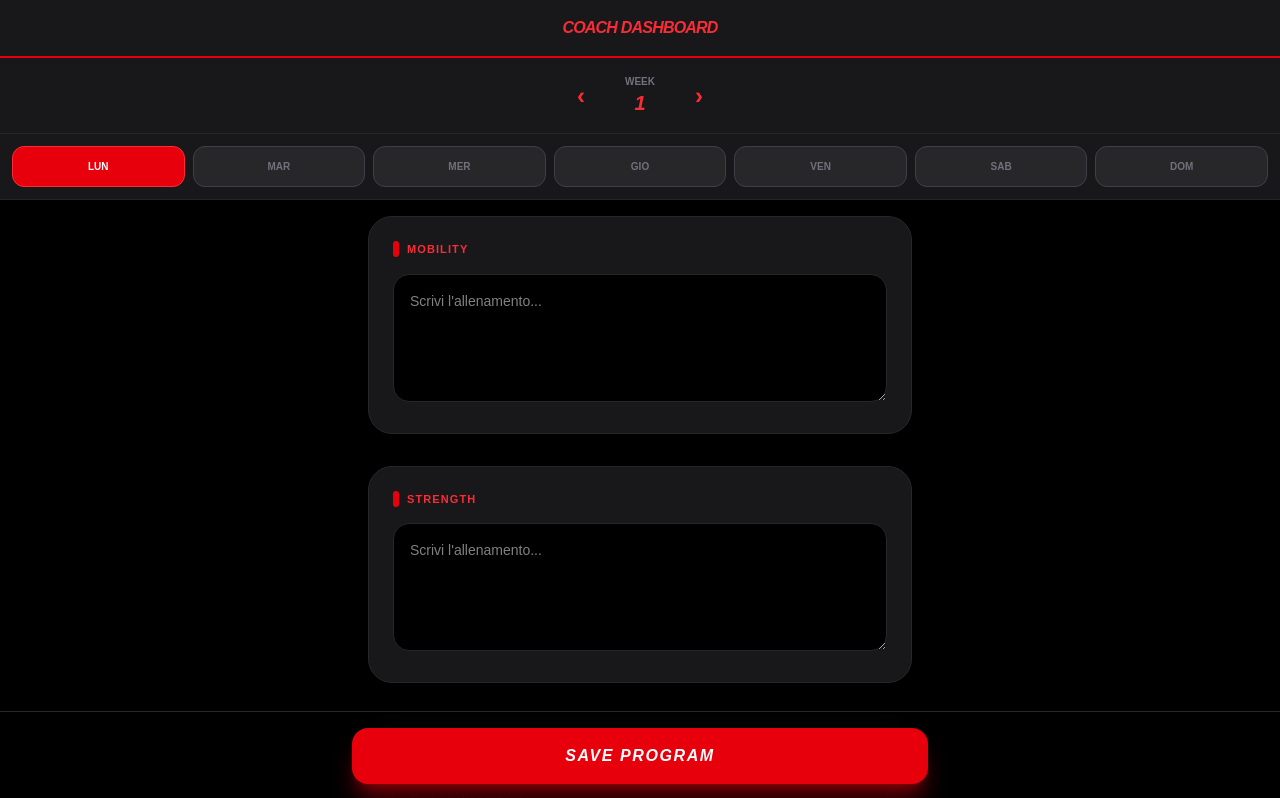
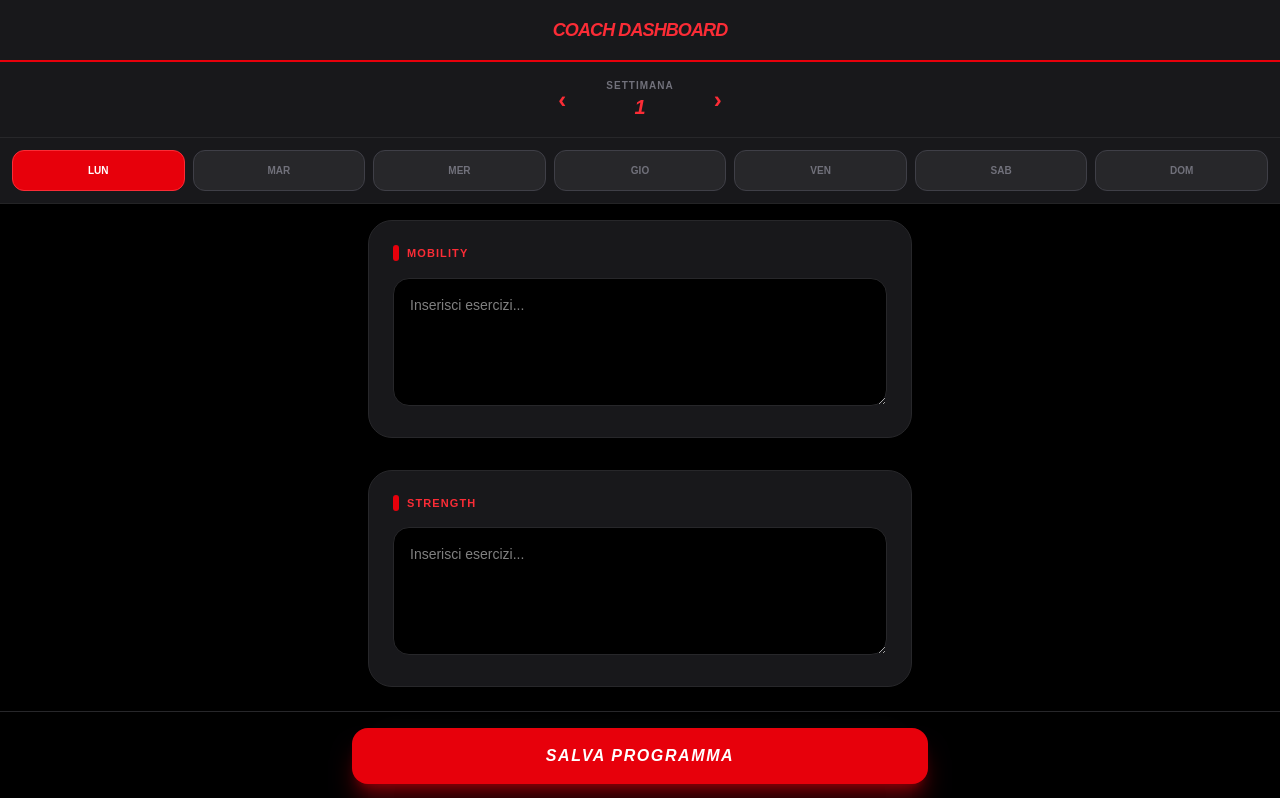
Before and after one commit to Alice1296/redtail-app, a Next.js app: page /trainer/1 in a window 1280 px wide. Shown: the top 798 px of the page. Built offline with nearby package versions, Linux system fonts and the light colour scheme; no server answers; the database is empty.

Commit message:
fix definitivo video e id

```diff
--- a/app/client/page.tsx
+++ b/app/client/page.tsx
@@ -29,14 +29,12 @@ export default function ClientPage() {
 
   async function loadData(userId: string) {
     setLoading(true)
-    setLogs({}) // Pulisce i vecchi feedback prima di caricare
+    setLogs({}) // Pulisce lo stato per evitare di vedere video del giorno precedente
 
-    // Carica programma del coach
     const { data: wData } = await supabase.from('workouts').select('*')
       .eq('client_id', userId).eq('week_number', Number(week)).eq('day', activeDay).maybeSingle()
     setWorkout(wData)
 
-    // Carica feedback propri
     const { data: lData } = await supabase.from('client_logs').select('*')
       .eq('client_id', userId).eq('week_number', Number(week)).eq('day', activeDay)
 
@@ -49,7 +47,7 @@ export default function ClientPage() {
   async function saveFeedback(section: string, notes: string, videoUrl?: string) {
     if (!user) return
     const { error } = await supabase.from('client_logs').upsert({
-      client_id: user.id,
+      client_id: user.id, // Legame indissolubile con l'utente loggato
       week_number: Number(week),
       day: activeDay,
       section: section,
@@ -58,27 +56,31 @@ export default function ClientPage() {
     }, { onConflict: 'client_id,week_number,day,section' })
 
     if (!error) loadData(user.id)
+    else console.error("Errore salvataggio:", error.message)
   }
 
   async function handleVideoUpload(section: string, file: File) {
     try {
       setUploadingSection(section)
+      // Creiamo una cartella per l'utente nello storage: ID_UTENTE/timestamp-sezione.ext
       const fileName = `${user.id}/${Date.now()}-${section}.${file.name.split('.').pop()}`
+
       const { error: upErr } = await supabase.storage.from('videos').upload(fileName, file)
       if (upErr) throw upErr
+
       const { data: { publicUrl } } = supabase.storage.from('videos').getPublicUrl(fileName)
       await saveFeedback(section, logs[section]?.notes || '', publicUrl)
-    } catch (err: any) { alert(err.message) }
+    } catch (err: any) { alert("Upload fallito: " + err.message) }
     finally { setUploadingSection(null) }
   }
 
   return (
-    <div className="min-h-screen bg-black text-white pb-32 font-sans">
-      <div className="bg-zinc-900 border-b-2 border-red-600 p-4 sticky top-0 z-50 text-center font-black italic uppercase tracking-tighter">My Training</div>
+    <div className="min-h-screen bg-black text-white pb-32 font-sans text-[13px]">
+      <div className="bg-zinc-900 border-b-2 border-red-600 p-4 sticky top-0 z-50 text-center font-black italic uppercase tracking-tighter text-lg">REDTAIL CLIENT</div>
 
       <div className="flex justify-center items-center gap-10 p-4 bg-zinc-900 border-b border-zinc-800">
         <button onClick={() => setWeek(w => Math.max(1, w - 1))} className="text-red-500 text-2xl font-bold">‹</button>
-        <div className="text-center"><span className="block text-[10px] text-zinc-500 uppercase font-black tracking-widest">Week</span><span className="text-xl font-black text-red-500 italic">{week}</span></div>
+        <div className="text-center"><span className="block text-[10px] text-zinc-500 uppercase font-black">Settimana</span><span className="text-xl font-black text-red-500 italic">{week}</span></div>
         <button onClick={() => setWeek(w => w + 1)} className="text-red-500 text-2xl font-bold">›</button>
       </div>
 
@@ -89,27 +91,27 @@ export default function ClientPage() {
       </div>
 
       <div className="p-4 space-y-8 max-w-xl mx-auto">
-        {loading ? <p className="text-center animate-pulse text-zinc-500 font-black italic uppercase mt-10">Syncing...</p> :
+        {loading ? <p className="text-center animate-pulse text-zinc-500 font-black italic uppercase mt-10">Sincronizzazione...</p> :
          workout ? ['mobility', 'strength', 'wod'].map((s) => workout[s] && (
           <div key={s} className="bg-zinc-900 rounded-3xl border border-zinc-800 p-6 space-y-4 shadow-2xl">
             <label className="text-red-500 font-black uppercase text-[11px] tracking-widest flex items-center gap-2"><div className="w-1.5 h-4 bg-red-600 rounded-full" />{s}</label>
-            <div className="bg-black/50 border border-zinc-800 p-4 rounded-2xl text-sm whitespace-pre-wrap leading-relaxed font-medium">{workout[s]}</div>
+            <div className="bg-black/50 border border-zinc-800 p-4 rounded-2xl whitespace-pre-wrap leading-relaxed text-zinc-200">{workout[s]}</div>
 
             <div className="pt-4 border-t border-zinc-800/50 space-y-4">
                <textarea
                   value={logs[s]?.notes || ''}
                   onChange={(e) => setLogs({...logs, [s]: {...logs[s], notes: e.target.value}})}
                   onBlur={(e) => saveFeedback(s, e.target.value)}
-                  placeholder="Note, kg, reps..."
-                  className="w-full bg-black border border-zinc-800 p-4 rounded-xl text-xs outline-none focus:border-green-600 min-h-[80px] transition-all placeholder:text-zinc-700"
+                  placeholder="Note, kg, sensazioni..."
+                  className="w-full bg-black border border-zinc-800 p-4 rounded-xl text-xs outline-none focus:border-green-600 min-h-[80px]"
                />
                <input type="file" accept="video/*" id={`v-${s}`} className="hidden" onChange={(e) => e.target.files?.[0] && handleVideoUpload(s, e.target.files[0])} />
                <label htmlFor={`v-${s}`} className={`w-full flex items-center justify-center p-3 rounded-xl border border-zinc-800 text-[10px] font-black uppercase cursor-pointer transition-all ${logs[s]?.video_url ? 'bg-green-600/10 border-green-600 text-green-500' : 'bg-zinc-800 text-zinc-400 hover:bg-zinc-700'}`}>
-                 {uploadingSection === s ? 'Uploading...' : logs[s]?.video_url ? '✅ Video caricato' : '📤 Carica Video'}
+                 {uploadingSection === s ? 'Caricamento...' : logs[s]?.video_url ? '✅ Video Caricato' : '📤 Carica Video'}
                </label>
             </div>
           </div>
-        )) : <div className="text-center py-20 text-zinc-600 font-black uppercase italic tracking-widest border border-dashed border-zinc-800 rounded-3xl">Rest Day</div>}
+        )) : <div className="text-center py-20 text-zinc-600 font-black uppercase italic tracking-widest border border-dashed border-zinc-800 rounded-3xl">Giorno di Riposo</div>}
       </div>
     </div>
   )
--- a/app/trainer/[id]/page.tsx
+++ b/app/trainer/[id]/page.tsx
@@ -4,7 +4,7 @@ import { supabase } from '@/lib/supabaseClient'
 import { useParams } from 'next/navigation'
 
 export default function TrainerPage() {
-  const { id } = useParams()
+  const { id } = useParams() // L'ID dell'atleta preso dall'URL
   const [week, setWeek] = useState(1)
   const [activeDay, setActiveDay] = useState('monday')
   const [form, setForm] = useState({ mobility: '', strength: '', wod: '', coach_notes: '' })
@@ -19,7 +19,7 @@ export default function TrainerPage() {
 
   useEffect(() => {
     if (id) {
-      setLogs({}); // Pulisce i video per evitare di vedere l'atleta sbagliato durante il caricamento
+      setLogs({}); // Fondamentale: pulisce i video dell'atleta precedente
       loadWorkout();
       loadLogs();
     }
@@ -34,7 +34,9 @@ export default function TrainerPage() {
 
   async function loadLogs() {
     const { data } = await supabase.from('client_logs').select('*')
-      .eq('client_id', id).eq('week_number', Number(week)).eq('day', activeDay)
+      .eq('client_id', id) // Carica SOLO i feedback di questo ID
+      .eq('week_number', Number(week))
+      .eq('day', activeDay)
 
     const map: any = {};
     data?.forEach(l => { map[l.section] = l });
@@ -59,11 +61,11 @@ export default function TrainerPage() {
 
   return (
     <div className="min-h-screen bg-black text-white pb-32">
-      <div className="bg-zinc-900 border-b-2 border-red-600 p-4 sticky top-0 z-50 text-center font-black italic uppercase text-red-500 tracking-tighter">Coach Dashboard</div>
+      <div className="bg-zinc-900 border-b-2 border-red-600 p-4 sticky top-0 z-50 text-center font-black italic uppercase text-red-500 tracking-tighter text-lg">COACH DASHBOARD</div>
 
       <div className="flex justify-center items-center gap-10 p-4 bg-zinc-900 border-b border-zinc-800">
         <button onClick={() => setWeek(w => Math.max(1, w - 1))} className="text-red-500 text-2xl font-bold">‹</button>
-        <div className="text-center"><span className="block text-[10px] text-zinc-500 uppercase font-black">Week</span><span className="text-xl font-black text-red-500 italic">{week}</span></div>
+        <div className="text-center"><span className="block text-[10px] text-zinc-500 uppercase font-black tracking-widest">Settimana</span><span className="text-xl font-black text-red-500 italic">{week}</span></div>
         <button onClick={() => setWeek(w => w + 1)} className="text-red-500 text-2xl font-bold">›</button>
       </div>
 
@@ -80,14 +82,14 @@ export default function TrainerPage() {
             <textarea
               value={(form as any)[s]}
               onChange={e => setForm({ ...form, [s]: e.target.value })}
-              placeholder="Scrivi l'allenamento..."
-              className="w-full bg-black border border-zinc-800 p-4 rounded-2xl h-32 text-sm outline-none focus:border-red-600 transition-all shadow-inner"
+              placeholder="Inserisci esercizi..."
+              className="w-full bg-black border border-zinc-800 p-4 rounded-2xl h-32 text-sm outline-none focus:border-red-600 transition-all"
             />
 
             {logs[s] && (
-              <div className="bg-zinc-800/60 border-l-4 border-green-500 p-4 mt-2 rounded-r-2xl space-y-3">
+              <div className="bg-zinc-800/60 border-l-4 border-green-500 p-4 mt-2 rounded-r-2xl space-y-3 shadow-inner">
                 <p className="text-[10px] font-black text-green-500 uppercase tracking-widest italic">Feedback Atleta</p>
-                {logs[s].notes && <p className="text-sm italic text-zinc-200">"{logs[s].notes}"</p>}
+                {logs[s].notes && <p className="text-sm italic text-zinc-300 leading-relaxed">"{logs[s].notes}"</p>}
                 {logs[s].video_url && (
                   <div className="rounded-xl overflow-hidden border border-zinc-700 aspect-video bg-black shadow-2xl">
                     <video src={logs[s].video_url} controls className="w-full h-full object-contain" />
@@ -100,7 +102,7 @@ export default function TrainerPage() {
 
         <div className="fixed bottom-0 left-0 right-0 p-4 bg-black/90 backdrop-blur-md border-t border-zinc-800 z-[60]">
           <button onClick={saveWorkout} disabled={loading} className="w-full max-w-xl mx-auto block bg-red-600 p-4 rounded-2xl font-black uppercase italic tracking-widest shadow-xl shadow-red-600/40 active:scale-95 transition-all">
-            {loading ? 'Saving...' : saved ? '✓ Sent' : 'Save Program'}
+            {loading ? 'Salvataggio...' : saved ? '✓ Programma Inviato' : 'Salva Programma'}
           </button>
         </div>
       </div>
```
